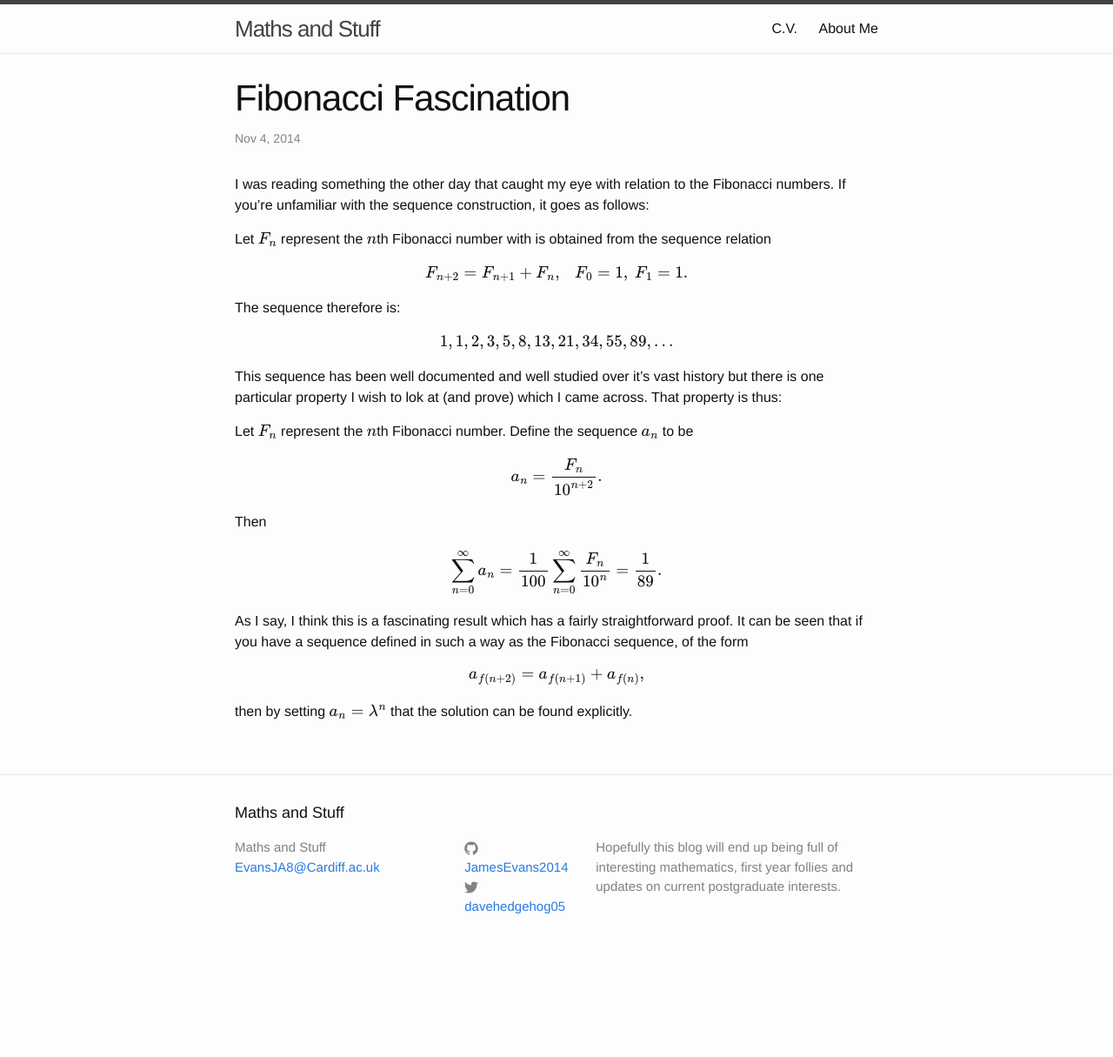
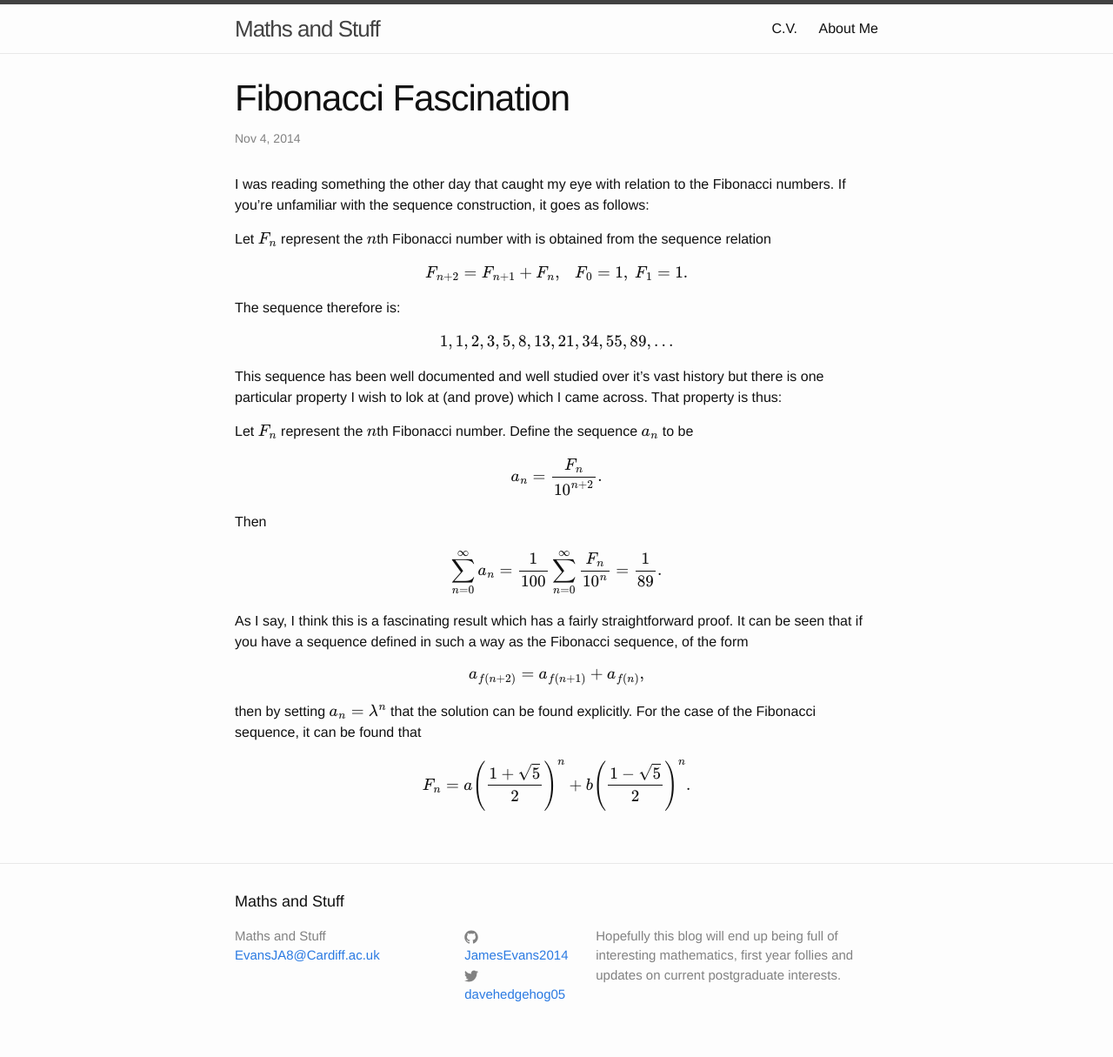
Before and after one commit to JamesEvans2014/JamesEvans2014.github.io, a Jekyll site: the page built from _posts/2014-11-04-Fibonacci-Fascination.md, in a window 1280 px wide. Shown: the whole page at 87% size. Built offline with Jekyll 4.4.1, drawn with Linux system fonts in a browser that asks for light colours; formulas are drawn with MathJax 3; before the commit the page ends 1113 px from its top, so only the background shows below that.

Commit message:
Update 2014-11-04-Fibonacci-Fascination.md

```diff
--- a/_posts/2014-11-04-Fibonacci-Fascination.md
+++ b/_posts/2014-11-04-Fibonacci-Fascination.md
@@ -30,4 +30,7 @@ As I say, I think this is a fascinating result which has a fairly straightforwar
 \\[
 a\_{f(n+2)}=a\_{f(n+1)}+a\_{f(n)},
 \\]
-then by setting \\(a\_n=\lambda^n\\) that the solution can be found explicitly.
+then by setting \\(a\_n=\lambda^n\\) that the solution can be found explicitly. For the case of the Fibonacci sequence, it can be found that
+\\[
+F\_n=a\left (\frac {1+\sqrt {5}}{2}\right )^n+b\left (\frac {1-\sqrt {5}}{2}\right )^n.
+\\]
```
